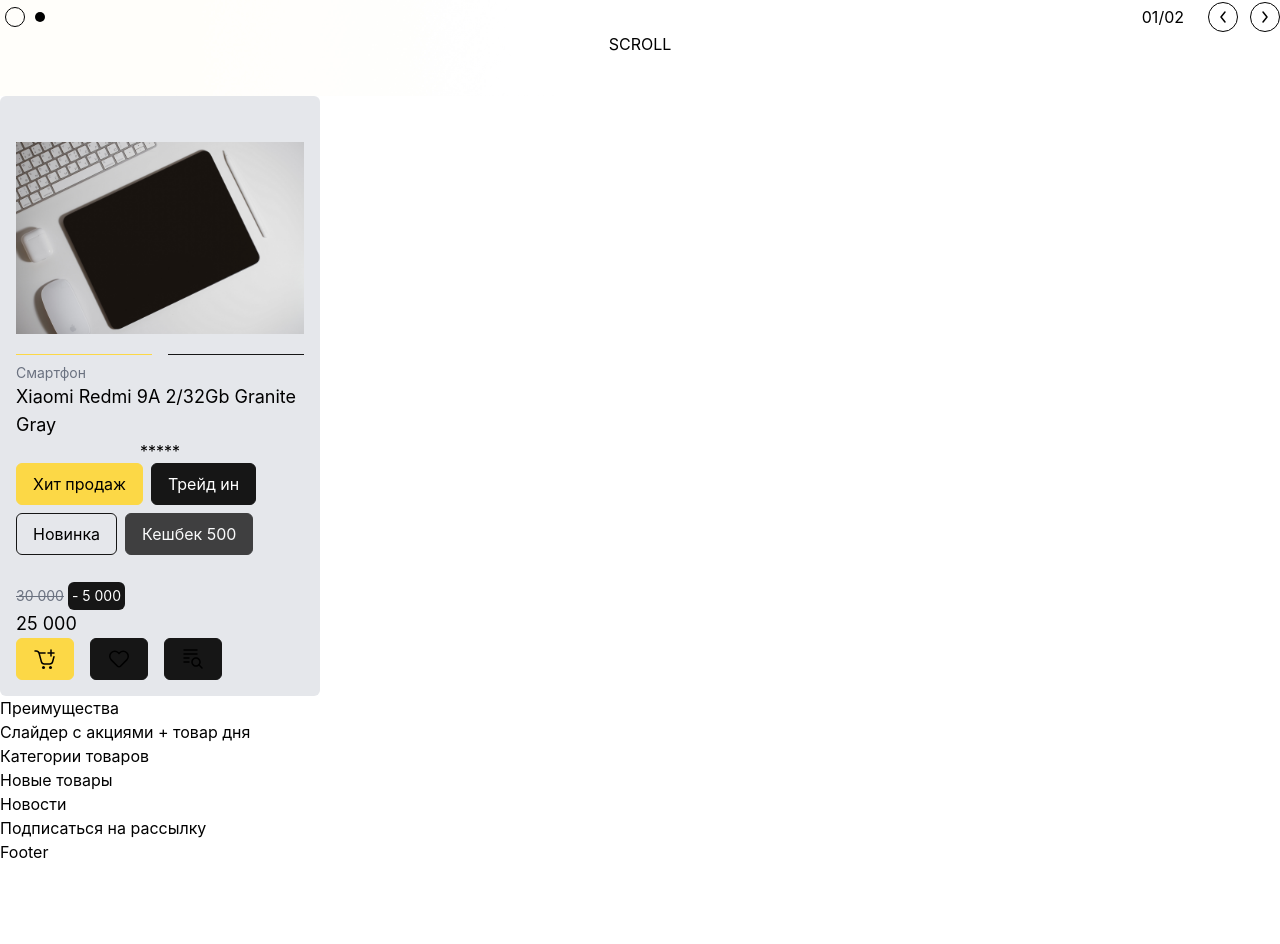
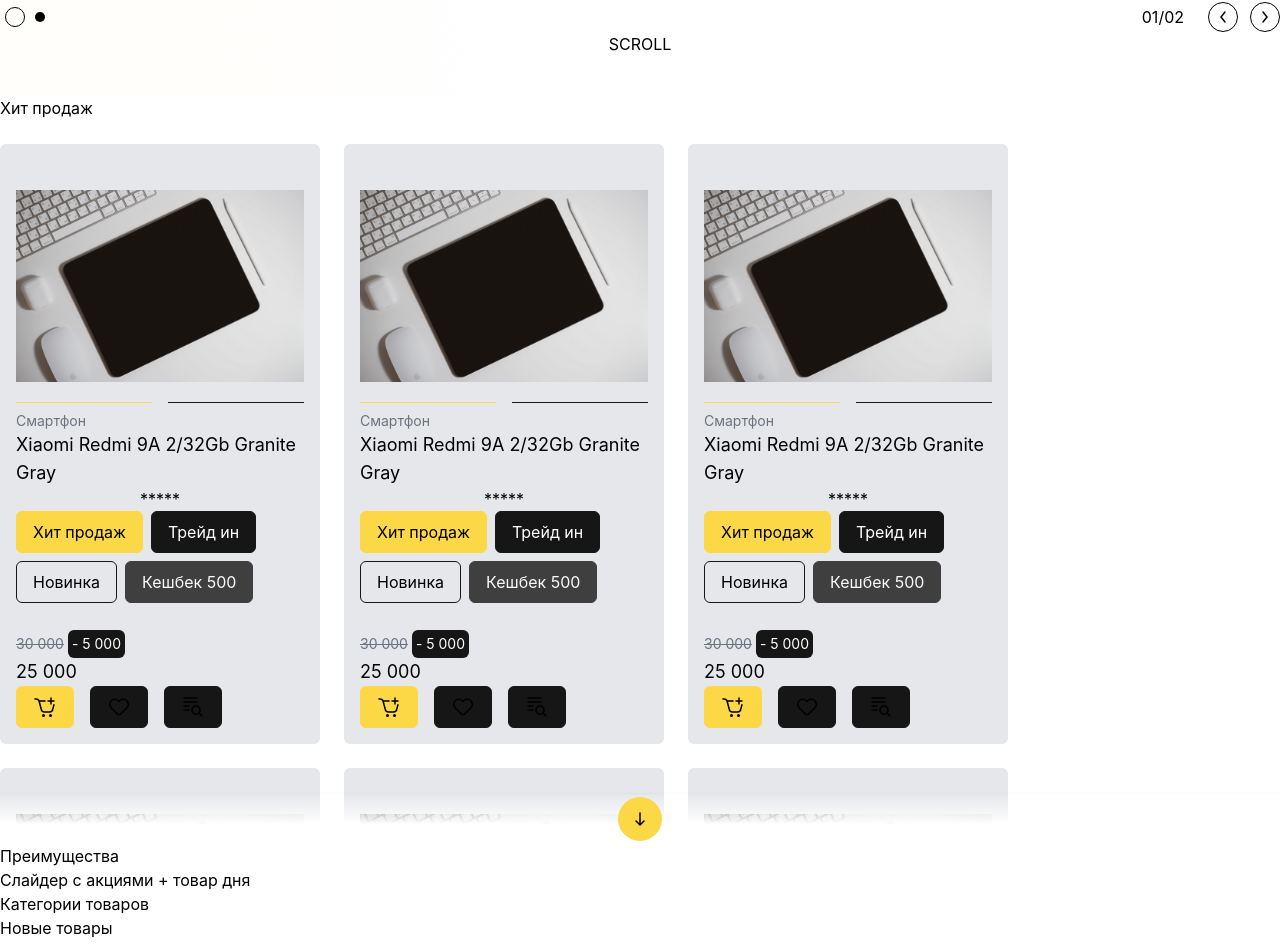
Before and after one commit to DanielEsh/universal-shop, a Next.js app in the folder client/portal/: page / in a window 1280 px wide. Shown: the part 704-1648 px from the top of the page. Before the commit the page ends 1568 px from the top, so only its background shows below. Built offline with nearby package versions, Linux system fonts and the light colour scheme.

Commit message:
feat: ProductShowcase

```diff
--- /dev/null
+++ b/client/portal/components/ProductShowcase.tsx
@@ -0,0 +1,42 @@
+import { ReactNode, FC } from 'react'
+import { ProductCard } from '@/components/cards/ProductCard/ProductCard'
+import IconArrowDown from 'public/icons/arrow-down.svg'
+
+type props = {
+    title?: string
+    renderTabs?: ReactNode
+}
+
+export const ProductShowcase: FC<props> = ({ title, renderTabs }) => {
+    return (
+        <div className="">
+            <div className="flex justify-between mb-6">
+                <h2>
+                    {title}
+                </h2>
+
+                <div>
+                    {renderTabs}
+                </div>
+            </div>
+
+            <div className="relative flex flex-wrap gap-6 h-[700px] overflow-hidden">
+                <ProductCard />
+                <ProductCard />
+                <ProductCard />
+                <ProductCard />
+
+                <ProductCard />
+                <ProductCard />
+                <ProductCard />
+                <ProductCard />
+
+                <div className="absolute bottom-0 flex justify-center items-center  w-full h-[50px] shadow">
+                    <div className="flex justify-center items-center w-[44px] h-[44px] bg-primary-500 rounded-full">
+                        <IconArrowDown />
+                    </div>
+                </div>
+            </div>
+        </div>
+    )
+}
--- a/client/portal/pages/index.tsx
+++ b/client/portal/pages/index.tsx
@@ -2,7 +2,7 @@
 import Head from 'next/head'
 
 import { HomeHero } from '@/components/pages/home/hero'
-import { ProductCard } from '@/components/cards/ProductCard/ProductCard'
+import { ProductShowcase } from '@/components/ProductShowcase'
 
 const Home: NextPage = () => {
     return (
@@ -16,7 +16,7 @@
             <HomeHero />
 
             <div className="flex flex-col container mx-auto">
-                <ProductCard />
+                <ProductShowcase title="Хит продаж" />
                 <div>
                     Преимущества
                 </div>
--- a/client/portal/styles/globals.css
+++ b/client/portal/styles/globals.css
@@ -40,3 +40,8 @@
   object-fit: cover;
   position: absolute;
 }
+
+
+.shadow {
+  background-image: linear-gradient(0deg, #fff 40%, transparent 100%);
+}
```
Also changed, not shown: client/portal/public/icons/arrow-down.svg (added).
